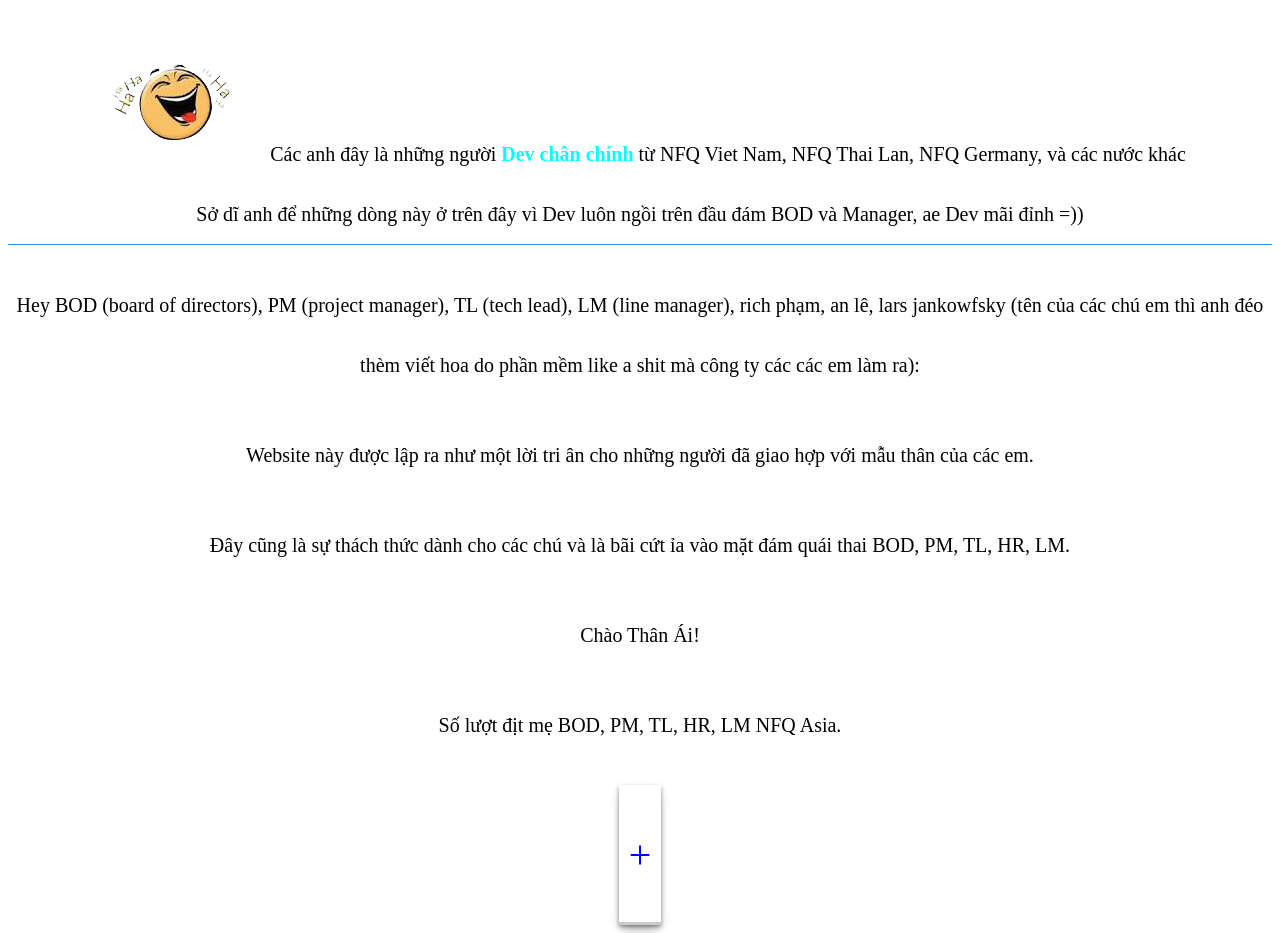
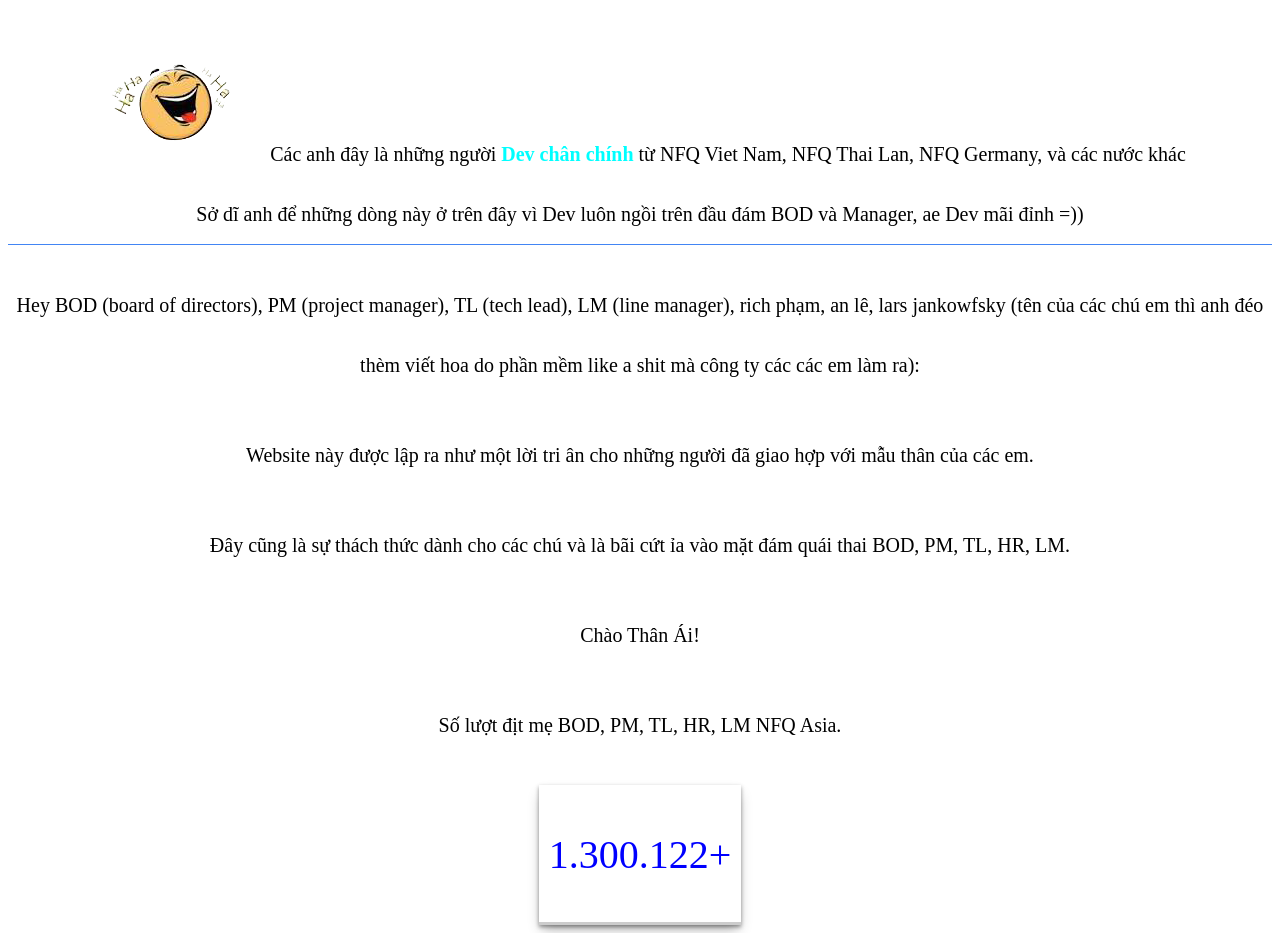
Before and after one commit to freak-nfqasia/absw, a website: page index.html in a window 1280 px wide. Drawn offline with Linux system fonts and the light colour scheme; no server answers.

Commit message:
Update index.html

```diff
--- a/index.html
+++ b/index.html
@@ -11,13 +11,23 @@
     <link rel="stylesheet" href="index.css" />
     <script type="text/javascript">
       window.onload = () => {
-        fetch('https://freak-nfq-asia.herokuapp.com/getFuckingBodPmLmTlHrCounter')
+        fetch(
+          'https://freak-nfq-asia.herokuapp.com/getFuckingBodPmLmTlHrCounter'
+        )
           .then((response) => response.json())
           .then((res) => {
             const { data } = res
             document.querySelector('.number').innerHTML = data
               .toString()
               .replace(/\B(?=(\d{3})+(?!\d))/g, '.')
+          })
+          .catch((error) => {
+            const current =
+              (parseInt(localStorage.getItem('count')) || 1300121) + 1
+            document.querySelector('.number').innerHTML = current
+              .toString()
+              .replace(/\B(?=(\d{3})+(?!\d))/g, '.')
+            localStorage.setItem('count', current.toString())
           })
         document.querySelector('.a').addEventListener('click', () => {
           const triggered = document.querySelector('.triggered')
@@ -78,7 +88,7 @@
         <div class="hi">Chào Thân Ái!</div>
         <div class="footer">Số lượt địt mẹ BOD, PM, TL, HR, LM NFQ Asia.</div>
         <div class="count">
-          <div class="number"></div>
+          <div class="number">1.300.121</div>
         </div>
       </div>
     </div>
```
